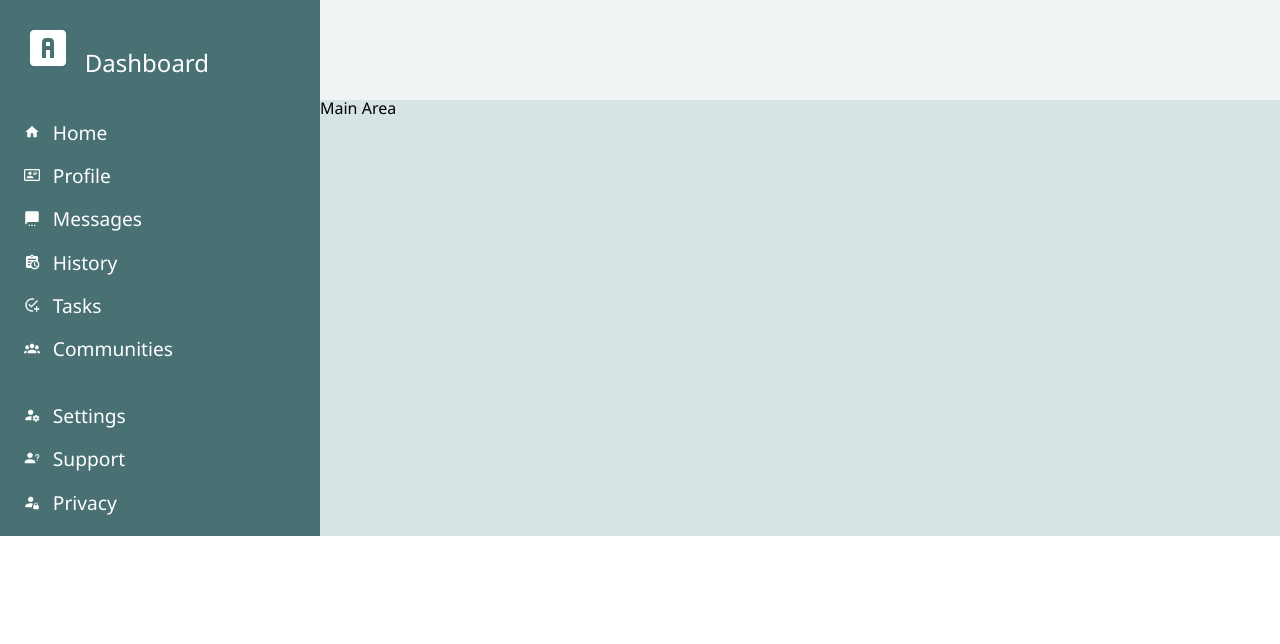
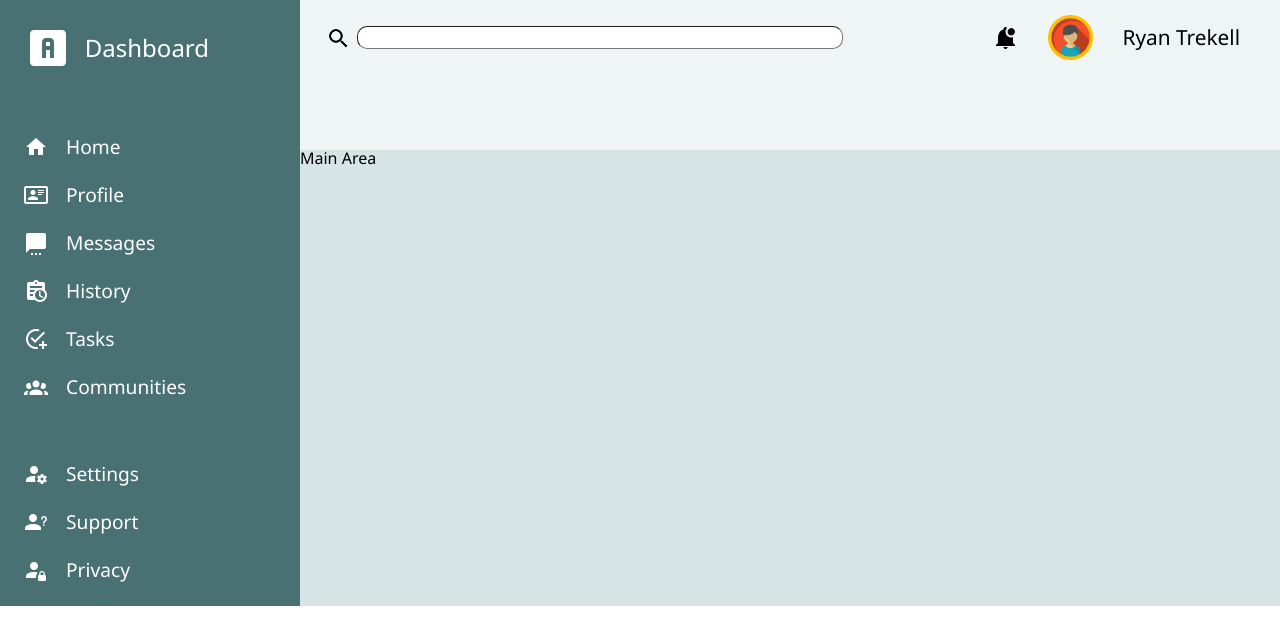
Before and after one commit to ryant4/adminpage, a plain HTML site: page index.html in a window 1280 px wide. Drawn offline with Linux system fonts and the light colour scheme.

Commit message:
Complete html and styles for upperhalf of header

```diff
--- a/index.html
+++ b/index.html
@@ -10,7 +10,27 @@
 </head>
 <body>
     <div class="page-container">
-        <div class="header"></div>
+        <div class="header">
+            <div class="search-header">
+                <div class="search-bar">
+                    <button><img src="./assets/magnify.png" alt="Search Logo"></button>
+                    <input type="search" name="Search" id="Search">
+                </div>
+                <div class="user-logos">
+                    <img id="alert-icon" src="./assets/bell-badge (1).png" alt="Alert">
+                    <img src="./assets/user.png" alt="User Profile Picture">
+                    <h3>Ryan Trekell</h3>
+                </div>
+
+            </div>
+
+            <div class="user-menu">
+
+            </div>
+        </div>
+
+
+
         <div class="sidebar">
             <div class="logo">
                 <h2><img src="./assets/alpha-a-box.png" alt="Logo">Dashboard</h2>
--- a/style.css
+++ b/style.css
@@ -3,45 +3,121 @@
 }
 .page-container {
     display: grid;
-    grid-template-columns: clamp(250px, 25%, 350px) 5fr;
-    grid-template-rows: 100px 1fr;
+    grid-template-columns: clamp(250px, 25%, 300px) 5fr;
+    grid-template-rows: 150px 1fr;
     grid-template-areas: "sidebar header"
     "sidebar main-content";
 }
+
+/* HEADER STYLES */
+
+.header {
+    grid-area: header;
+    background-color: #EFF5F5;
+    display: grid;
+    grid-template-rows: 50px 50px;
+}
+
+.search-header {
+    display: grid;
+    grid-template-columns: 3fr 1fr;
+    grid-template-rows: 75px 75px;
+    align-items: center;
+    justify-content: space-between;
+    gap: 30px;
+}
+
+.search-bar {
+    display: grid;
+    grid-template-columns: min-content min(600px, 75%);
+    align-items: center;
+    justify-content: left;
+}
+
+.user-logos {
+    display: grid;
+    grid-template-columns: auto auto max-content;
+    align-items: center;
+    justify-content: center;
+}
+
+.search-bar img {
+    height: 25px;
+    padding-top: 4px;
+    margin-left: 20px;
+}
+.search-bar button {
+    background-color: #EFF5F5;
+    border: none;
+}
+.user-logos img {
+    height: 45px;
+    margin: 5px 15px 5px 15px;
+
+}
+
+#alert-icon {
+    height: 25px;
+}
+
+.header input {
+    height: 1.4rem;
+    border-width: 1px;
+    border-radius: 10px;
+    padding-left: .5rem;
+}
+
+.header h3 {
+    font-weight: 400;
+    font-size: 1.3rem;
+    margin-right: 40px;
+    margin-left: 15px;
+}
+
+
+
+
+
+
+
+/* SIDEBAR STYLES */
 
 .sidebar {
     grid-area: sidebar;
     background-color: #497174;
     display: grid;
     grid-template-columns: 1fr;
-    grid-template-rows: max-content max-content max-content;
     color: white;
+    row-gap: 15px;
 }
 
 li>img {
     margin-right: .8rem;
-    width: 1rem;
+    width: 1.2 rem;
 }
-
 
 h2>img {
     margin-right: .8rem;
 }
-.sidebar li {
+
+.sidebar li,
+.sidebar h2 {
     margin: 1.5rem;
     font-size: 1.2rem;
-
+    display: grid;
+    grid-template-columns: 1fr 5fr;
+    grid-template-rows: 1fr;
+    align-items: center;
+    justify-content: center;
 }
 
 .sidebar h2 {
-    margin: 1.5rem;
     font-size: 1.5rem;
 }
 
-.header {
-    grid-area: header;
-    background-color: #EFF5F5;
-}
+
+
+/* MAIN CONTENT STYLES */
 
 .main-content {
     grid-area: main-content;
```
Also changed, not shown: assets/bell-badge (1).png (added), assets/magnify.png (added), assets/user.png (added).
